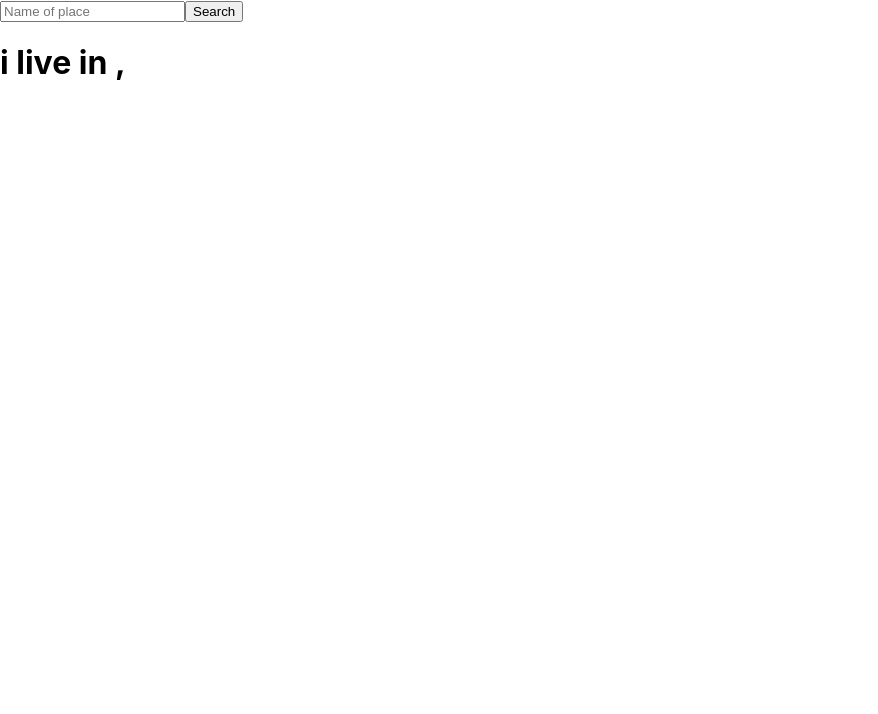
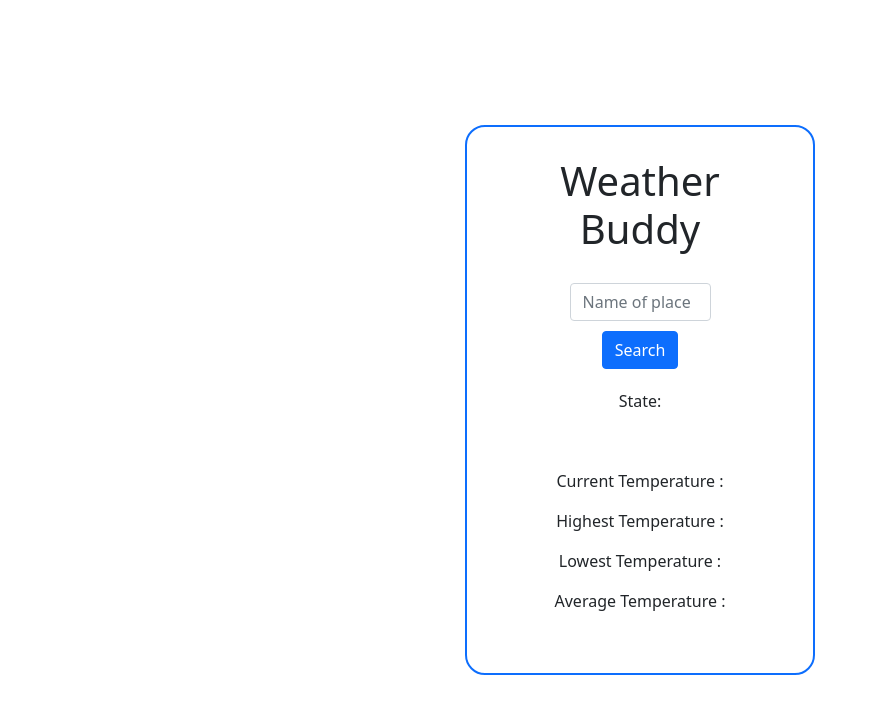
Before and after one commit to nithin-gith/nithin-gith.github.io, a React (Create React App) app: page / in a window 1280 px wide. Shown: the top 714 px of the page, without its empty margins (0-878 px from the left). Built offline with nearby package versions, Linux system fonts and the light colour scheme.

Commit message:
added css

```diff
--- a/public/index.html
+++ b/public/index.html
@@ -5,6 +5,10 @@
     <link rel="icon" href="%PUBLIC_URL%/favicon.ico" />
     <meta name="viewport" content="width=device-width, initial-scale=1" />
     <meta name="theme-color" content="#000000" />
+    <link rel="preconnect" href="https://fonts.googleapis.com">
+    <link href="https://cdn.jsdelivr.net/npm/bootstrap@5.1.3/dist/css/bootstrap.min.css" rel="stylesheet" integrity="sha384-1BmE4kWBq78iYhFldvKuhfTAU6auU8tT94WrHftjDbrCEXSU1oBoqyl2QvZ6jIW3" crossorigin="anonymous">
+<link rel="preconnect" href="https://fonts.gstatic.com" crossorigin>
+<link href="https://fonts.googleapis.com/css2?family=Poppins&family=Roboto:wght@500&family=Sacramento&display=swap" rel="stylesheet">
     <meta
       name="description"
       content="Web site created using create-react-app"
@@ -24,11 +28,12 @@
       work correctly both with client-side routing and a non-root public URL.
       Learn how to configure a non-root public URL by running `npm run build`.
     -->
-    <title>React App</title>
+    <title>Weather Buddy</title>
   </head>
   <body>
     <noscript>You need to enable JavaScript to run this app.</noscript>
     <div id="root"></div>
+    <script src="https://cdn.jsdelivr.net/npm/bootstrap@5.1.3/dist/js/bootstrap.bundle.min.js" integrity="sha384-ka7Sk0Gln4gmtz2MlQnikT1wXgYsOg+OMhuP+IlRH9sENBO0LRn5q+8nbTov4+1p" crossorigin="anonymous"></script>
     <!--
       This HTML file is a template.
       If you open it directly in the browser, you will see an empty page.
--- a/src/App.css
+++ /dev/null
@@ -1,38 +0,0 @@
-.App {
-  text-align: center;
-}
-
-.App-logo {
-  height: 40vmin;
-  pointer-events: none;
-}
-
-@media (prefers-reduced-motion: no-preference) {
-  .App-logo {
-    animation: App-logo-spin infinite 20s linear;
-  }
-}
-
-.App-header {
-  background-color: #282c34;
-  min-height: 100vh;
-  display: flex;
-  flex-direction: column;
-  align-items: center;
-  justify-content: center;
-  font-size: calc(10px + 2vmin);
-  color: white;
-}
-
-.App-link {
-  color: #61dafb;
-}
-
-@keyframes App-logo-spin {
-  from {
-    transform: rotate(0deg);
-  }
-  to {
-    transform: rotate(360deg);
-  }
-}
--- a/src/App.js
+++ b/src/App.js
@@ -1,10 +1,18 @@
 import { useState } from "react";
-
-
+import './styles/card.css';
 
 function App() {
-    const [place,setplace] = useState('anantapur');
-    var [locData,setlocData] = useState({name:"",temp:""});
+    const [place,setplace] = useState('');
+    var [locData,setlocData] = useState(
+      { name:"",
+        region:"",
+        temp:"",
+        h_temp:"",
+        l_temp:"",
+        avg_temp:"",
+        desc:"",
+        img_url:""
+        });
 
   function changeCity(e){
     var city = e.target.value;
@@ -14,26 +22,47 @@ function App() {
     fetch(`http://api.weatherapi.com/v1/forecast.json?key=5763517a0030474991565608221102&q=${place}&days=1&aqi=no&alerts=no`)
     .then(responce => {
       if(!responce.ok){
-        alert("no city found")
+        alert("Please enter valid city name")
       }
       else{
 
-        responce.json().then(data=>{console.log(data);setlocData({temp:data.current.temp_c,name:data.location.name})})
+        responce.json().then(data=>{console.log(data);setlocData(
+          { name:data.location.name,
+            region:data.location.region,
+            temp:data.current.temp_c,
+            h_temp:data.forecast.forecastday[0].day.maxtemp_c,
+            l_temp:data.forecast.forecastday[0].day.mintemp_c,
+            avg_temp:data.forecast.forecastday[0].day.avgtemp_c,
+            desc:data.forecast.forecastday[0].day.condition.text,
+            img_url:data.forecast.forecastday[0].day.condition.icon
+          })})
+
       }
     }
     )
   }
 
 
+  return (
+    <div className="container ">
+      <div className ="inner-container">
+          <h1 className="heading">Weather Buddy</h1>
+          <div className ="flex-column search-box">
+            <input  className ="form-control search" type ="text" placeholder="Name of place" onChange={changeCity} />
+            <button className="btn btn-primary search-button" onClick={handleClick} >Search</button>
+          </div>
+          <div>
+                <p className="location">State: {locData.region}</p>
+                <img src ={locData.img_url} alt=""></img>
+                <p className="Bold">{locData.desc}</p>
 
-  return (
-    <div className="App">
+                <p>Current Temperature : {locData.temp}</p>
+                <p>Highest Temperature : {locData.h_temp}</p>
+                <p>Lowest Temperature : {locData.l_temp}</p>
+                <p>Average Temperature : {locData.avg_temp}</p>
+          </div>
 
-        <input placeholder="Name of place" onChange={changeCity} />
-        <button onClick={handleClick} >Search</button>
-
-      <h1>i live in {locData.name},{locData.temp}</h1>
-
+      </div>
     </div>
   );
 
--- a/src/index.css
+++ /dev/null
@@ -1,13 +0,0 @@
-body {
-  margin: 0;
-  font-family: -apple-system, BlinkMacSystemFont, 'Segoe UI', 'Roboto', 'Oxygen',
-    'Ubuntu', 'Cantarell', 'Fira Sans', 'Droid Sans', 'Helvetica Neue',
-    sans-serif;
-  -webkit-font-smoothing: antialiased;
-  -moz-osx-font-smoothing: grayscale;
-}
-
-code {
-  font-family: source-code-pro, Menlo, Monaco, Consolas, 'Courier New',
-    monospace;
-}
--- a/src/index.js
+++ b/src/index.js
@@ -1,6 +1,5 @@
 import React from 'react';
 import ReactDOM from 'react-dom';
-import './index.css';
 import App from './App';
 import reportWebVitals from './reportWebVitals';
 
--- /dev/null
+++ b/src/styles/card.css
@@ -0,0 +1,63 @@
+/* *{
+    margin:0;
+    padding:0;
+    font-family: 'Roboto', sans-serif;
+}
+
+.flex-column{
+    display:flex;
+    flex-direction: column;
+}
+.flex-row{
+    display:flex;
+    flex-direction: row;
+}
+.search{
+    height: 30px;
+    border: 1px;
+    border-color:rgb(118, 32, 255) ;
+    border-style: solid;
+    border-radius:5px;
+}
+
+
+
+*/
+.container{
+    width: 350px;
+    margin:0 auto 0;
+    height:550px;
+    border:2px;
+    border-style: solid;
+    border-color: #0d6efd;
+    border-radius:20px;
+    text-align: center;
+    position: fixed;
+    top: 50%;
+    left: 50%;
+    -webkit-transform: translate(-50%, -50%);
+    transform: translate(-50%, -50%);
+}
+.heading{
+    margin:30px auto 30px;
+}
+.search-button{
+    margin:10px auto 0;
+    outline:none;
+}
+.search-box{
+    width:50%;
+    margin:0 auto 0;
+}
+img{
+    margin-top:0px;
+}
+.inner-container{
+    margin:20px;
+}
+.location{
+    margin-top:20px;
+}
+.bold{
+    font-weight: 200px;
+}
```
Also changed, not shown: src/renderInfo.js (added), src/styles/index.css (added).
